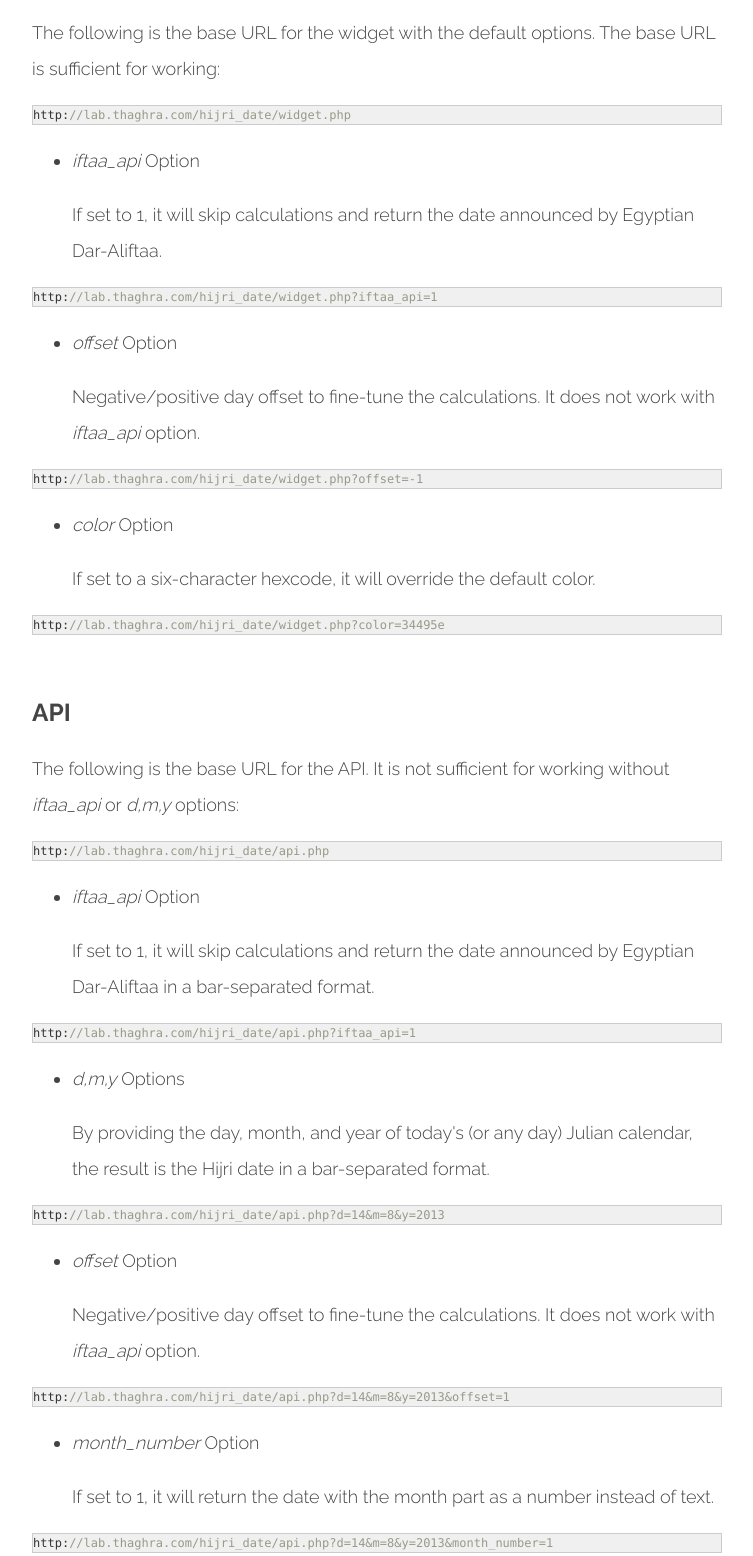
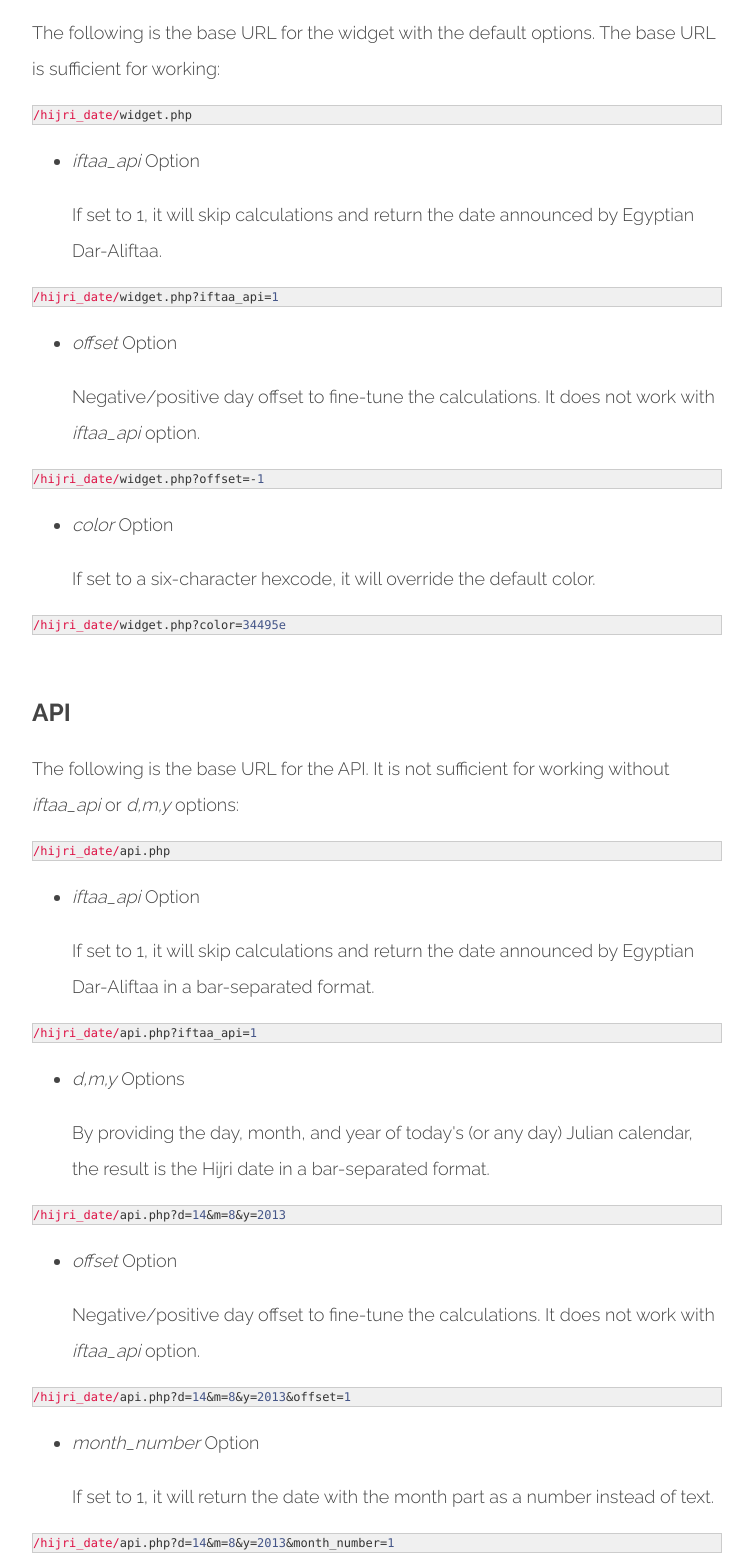
Before and after one commit to MahmoudAdly/hijri-date, a plain HTML site: page index.html in a window 1280 px wide. Shown: the part 1178-2734 px from the top of the page, without its empty margins (418-1171 px from the left). Drawn offline with Linux system fonts and the light colour scheme.

Commit message:
Use relative paths is examples.

```diff
--- a/index.html
+++ b/index.html
@@ -59,56 +59,56 @@
       <h3 id="widget">Widget</h3>
 
       <p>The following is the base URL for the widget with the default options. The base URL is sufficient for working:</p>
-      <pre class="prettyprint">http://lab.thaghra.com/hijri_date/widget.php</pre>
+      <pre class="prettyprint">/hijri_date/widget.php</pre>
 
       <ul>
         <li><i>iftaa_api</i> Option</li>
         <p>If set to 1, it will skip calculations and return the date announced by Egyptian Dar-Aliftaa.</p>
       </ul>
-      <pre class="prettyprint">http://lab.thaghra.com/hijri_date/widget.php?iftaa_api=1</pre>
+      <pre class="prettyprint">/hijri_date/widget.php?iftaa_api=1</pre>
 
       <ul>
         <li><i>offset</i> Option</li>
         <p>Negative/positive day offset to fine-tune the calculations. It does not work with <i>iftaa_api</i> option.</p>
       </ul>
-      <pre class="prettyprint">http://lab.thaghra.com/hijri_date/widget.php?offset=-1</pre>
+      <pre class="prettyprint">/hijri_date/widget.php?offset=-1</pre>
 
       <ul>
         <li><i>color</i> Option</li>
         <p>If set to a six-character hexcode, it will override the default color.</p>
       </ul>
-      <pre class="prettyprint">http://lab.thaghra.com/hijri_date/widget.php?color=34495e</pre>
+      <pre class="prettyprint">/hijri_date/widget.php?color=34495e</pre>
 
       <br>
 
       <h3 id="api">API</h3>
 
       <p>The following is the base URL for the API. It is not sufficient for working without <i>iftaa_api</i> or <i>d,m,y</i> options:</p>
-      <pre class="prettyprint">http://lab.thaghra.com/hijri_date/api.php</pre>
+      <pre class="prettyprint">/hijri_date/api.php</pre>
 
       <ul>
         <li><i>iftaa_api</i> Option</li>
         <p>If set to 1, it will skip calculations and return the date announced by Egyptian Dar-Aliftaa in a bar-separated format.</p>
       </ul>
-      <pre class="prettyprint">http://lab.thaghra.com/hijri_date/api.php?iftaa_api=1</pre>
+      <pre class="prettyprint">/hijri_date/api.php?iftaa_api=1</pre>
 
       <ul>
         <li><i>d,m,y</i> Options</li>
         <p>By providing the day, month, and year of today's (or any day) Julian calendar, the result is the Hijri date in a bar-separated format.</p>
       </ul>
-      <pre class="prettyprint">http://lab.thaghra.com/hijri_date/api.php?d=14&m=8&y=2013</pre>
+      <pre class="prettyprint">/hijri_date/api.php?d=14&m=8&y=2013</pre>
 
       <ul>
         <li><i>offset</i> Option</li>
         <p>Negative/positive day offset to fine-tune the calculations. It does not work with <i>iftaa_api</i> option.</p>
       </ul>
-      <pre class="prettyprint">http://lab.thaghra.com/hijri_date/api.php?d=14&m=8&y=2013&offset=1</pre>
+      <pre class="prettyprint">/hijri_date/api.php?d=14&m=8&y=2013&offset=1</pre>
 
       <ul>
         <li><i>month_number</i> Option</li>
         <p>If set to 1, it will return the date with the month part as a number instead of text.</p>
       </ul>
-      <pre class="prettyprint">http://lab.thaghra.com/hijri_date/api.php?d=14&m=8&y=2013&month_number=1</pre>
+      <pre class="prettyprint">/hijri_date/api.php?d=14&m=8&y=2013&month_number=1</pre>
 
     </div>
   </div>
```
